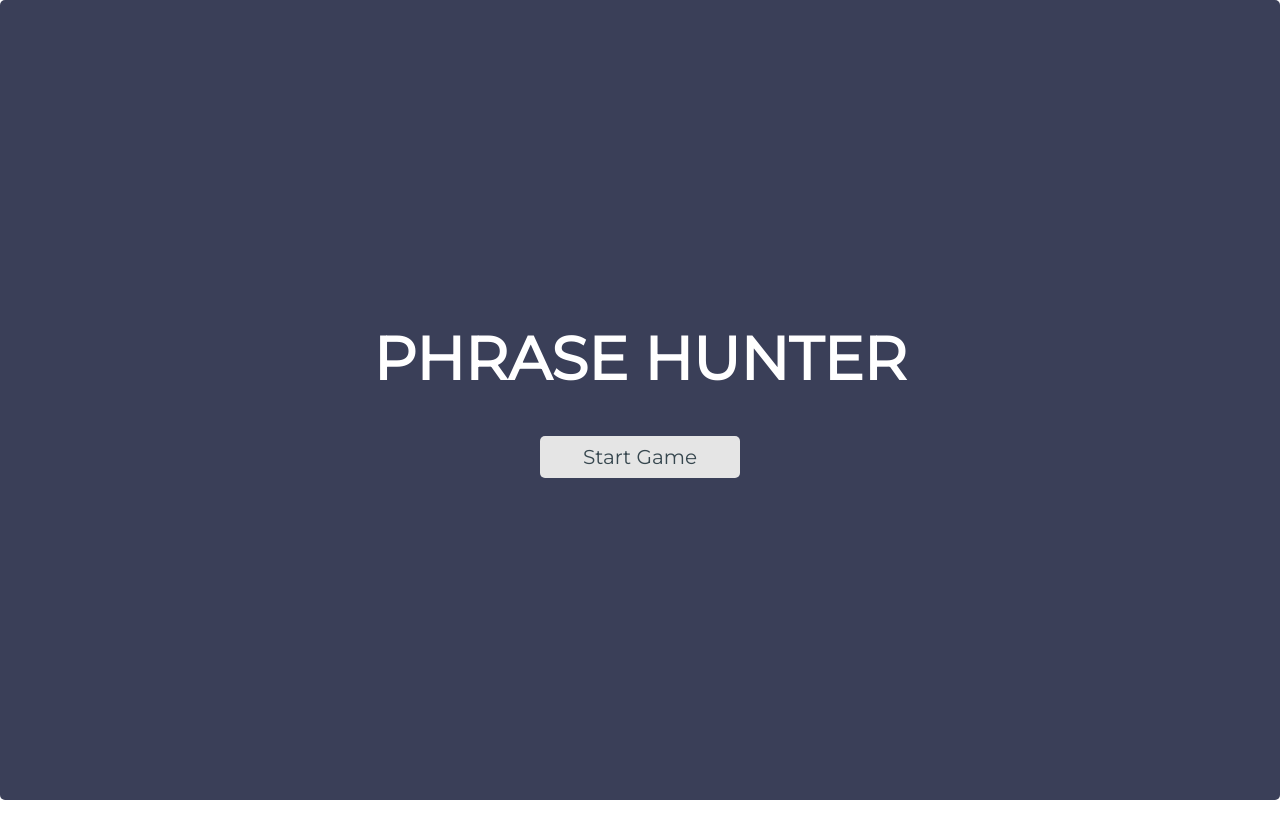
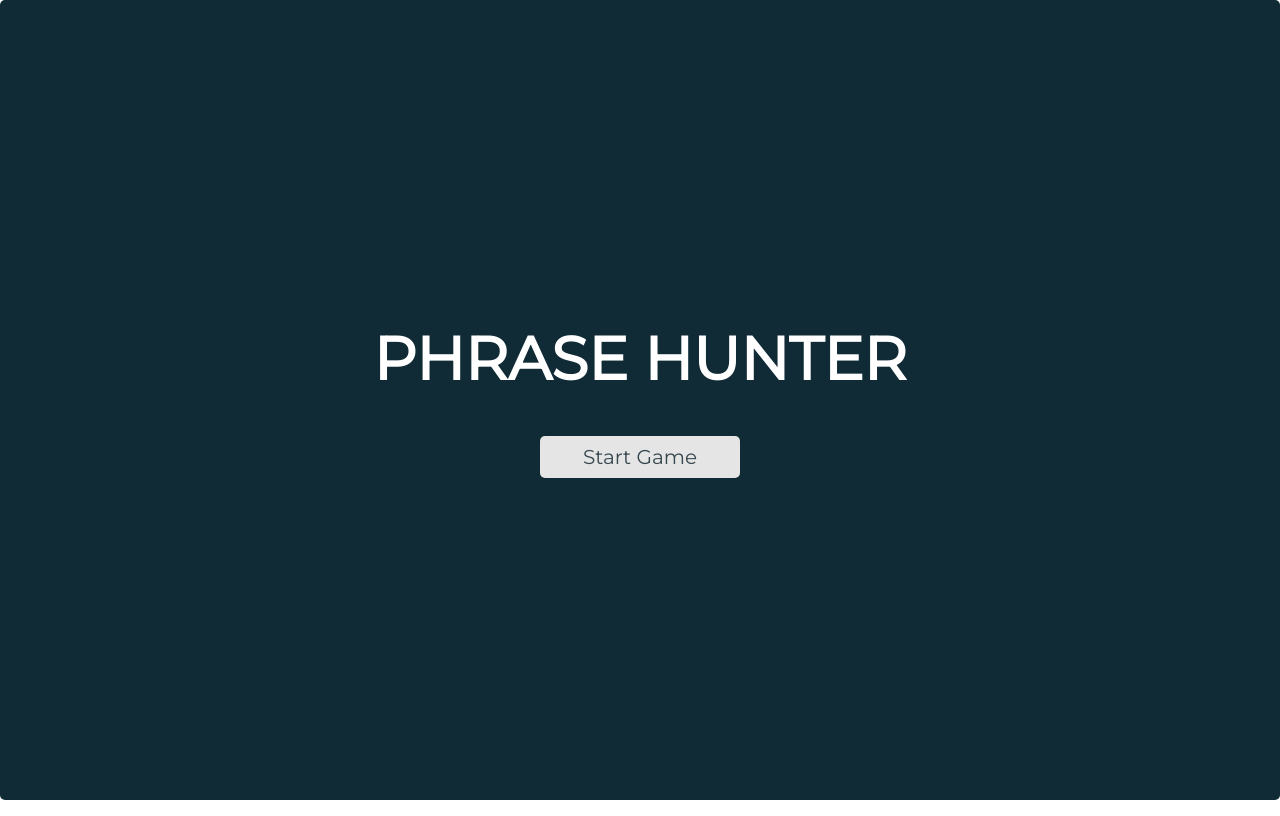
Before and after one commit to sadrakhosravi/phrase-hunter, a plain HTML site: page index.html in a window 1280 px wide. Drawn offline with Linux system fonts and the light colour scheme.

Commit message:
Updated start screen background color

```diff
--- a/css/styles.css
+++ b/css/styles.css
@@ -180,7 +180,7 @@ button {
 }
 
 .start {
-  background-color: #3a3f58;
+  background-color: #102a36;
 }
 
 .start a {
```
